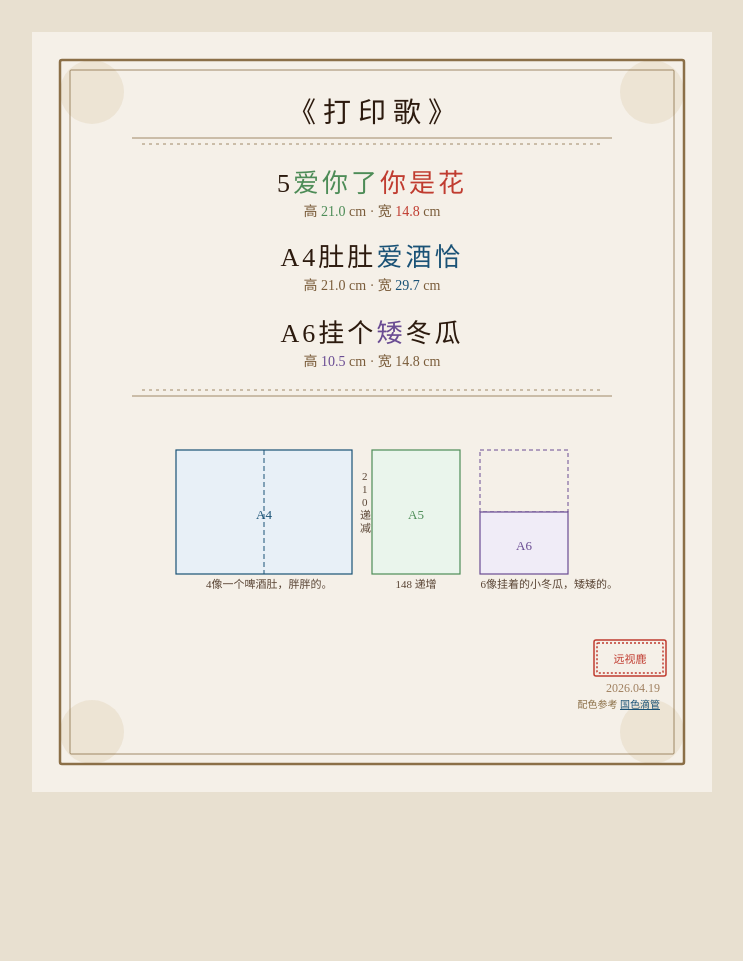
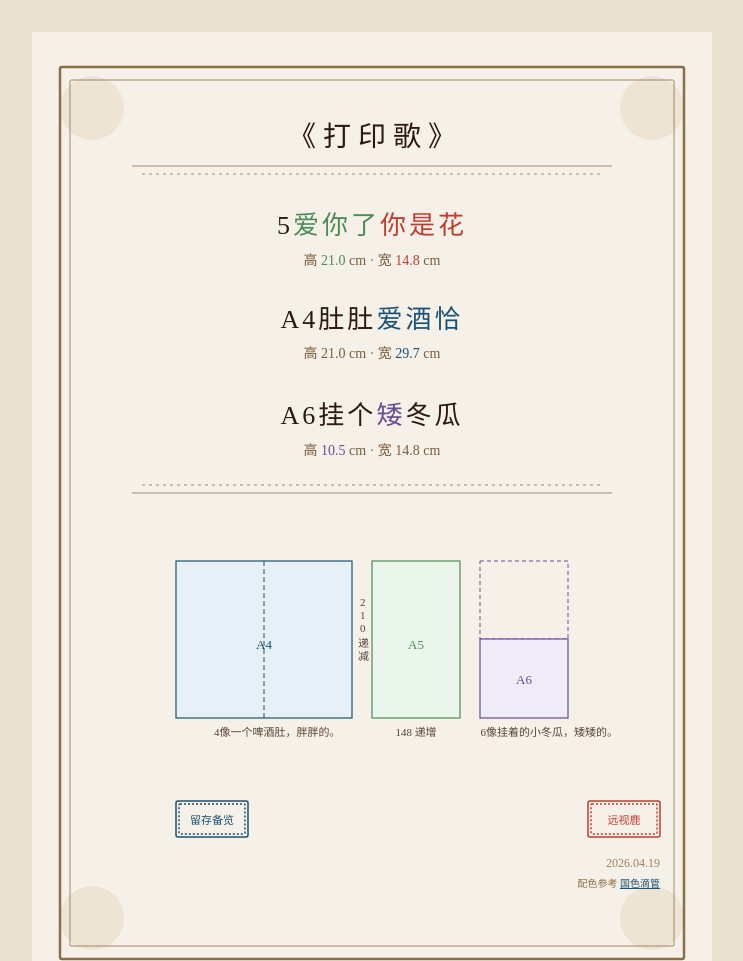
Before and after one commit to yuanshilu/yuanshilu.github.io, a plain HTML site: page dayinge/index.html in a window 1280 px wide. Shown: the top 961 px of the page, without its empty margins (268-1011 px from the left). Before the commit the page ends 824 px from the top, so only its background shows below. Drawn offline with Linux system fonts and the light colour scheme.

Commit message:
dayinge: A4

```diff
--- a/dayinge/index.html
+++ b/dayinge/index.html
@@ -10,7 +10,16 @@
 </style>
 </head>
 <body>
-<svg width="680" height="760" viewBox="0 0 680 760" xmlns="http://www.w3.org/2000/svg">
+<!--
+  打印歌 SVG 海报
+  viewBox: 680 × 962  （竖向 A4 比例，210:297）
+  配色取自国色 https://yuanshilu.top/gsxg/index.html
+    竹青 #4d8c57  → 爱你了 / 21.0
+    胭脂 #c03c30  → 你是花 / 14.8
+    靛青 #1a5276  → 爱酒恰 / 29.7
+    紫苑 #6a4c93  → 矮     / 10.5
+-->
+<svg id="main-svg" width="680" height="962" viewBox="0 0 680 962" xmlns="http://www.w3.org/2000/svg">
   <title>打印歌——A4/A5/A6尺寸记忆口诀</title>
   <desc>宣纸印章风格的打印纸尺寸记忆口诀海报，配色取自国色中国传统色谱</desc>
 
@@ -25,11 +34,10 @@
     .divider   { stroke: #8b6f47; stroke-width: 0.8; }
     .dot-bg    { fill: #c8a97a; opacity: 0.18; }
 
-    /* 尺寸标注同步 */
-    .col-a5r   { fill: #4d8c57; }   /* 竹青 → 爱你了 / 21.0 */
-    .col-a5g   { fill: #c03c30; }   /* 胭脂 → 你是花 / 14.8 */
-    .col-a4    { fill: #1a5276; }   /* 靛青 → 爱酒恰 / 29.7 */
-    .col-a6    { fill: #6a4c93; }   /* 紫苑 → 矮     / 10.5 */
+    .col-a5r   { fill: #4d8c57; }
+    .col-a5g   { fill: #c03c30; }
+    .col-a4    { fill: #1a5276; }
+    .col-a6    { fill: #6a4c93; }
 
     .box-a5    { fill: #eaf5ec; stroke: #4d8c57; stroke-width: 1.2; }
     .box-a4    { fill: #e8f0f7; stroke: #1a5276; stroke-width: 1.2; }
@@ -42,125 +50,148 @@
 
     .seal-b    { fill: none; stroke: #c03c30; stroke-width: 1.5; }
     .seal-txt  { font-family: serif; font-size: 11px; fill: #c03c30; text-anchor: middle; }
-    .seal-link { cursor: pointer; }
+    .seal-save-b   { fill: none; stroke: #1a5276; stroke-width: 1.5; }
+    .seal-save-txt { font-family: serif; font-size: 11px; fill: #1a5276; text-anchor: middle; }
 
     .credit-txt { font-family: serif; font-size: 10px; fill: #8b6f47; }
-    .credit-lnk { font-family: serif; font-size: 10px; fill: #1a5276; text-decoration: underline; }
+    .credit-lnk { font-family: serif; font-size: 10px; fill: #1a5276; text-decoration: underline; cursor: pointer; }
   </style>
 
-  <rect width="680" height="760" class="poem-bg"/>
-  <circle cx="60"  cy="60"  r="32" class="dot-bg"/>
-  <circle cx="620" cy="60"  r="32" class="dot-bg"/>
-  <circle cx="60"  cy="700" r="32" class="dot-bg"/>
-  <circle cx="620" cy="700" r="32" class="dot-bg"/>
-  <rect x="28" y="28" width="624" height="704" rx="2" class="b-out"/>
-  <rect x="38" y="38" width="604" height="684" rx="1" class="b-in"/>
+  <!-- 背景 & 边框 -->
+  <rect width="680" height="962" class="poem-bg"/>
+  <circle cx="60"  cy="76"  r="32" class="dot-bg"/>
+  <circle cx="620" cy="76"  r="32" class="dot-bg"/>
+  <circle cx="60"  cy="886" r="32" class="dot-bg"/>
+  <circle cx="620" cy="886" r="32" class="dot-bg"/>
+  <rect x="28" y="35" width="624" height="892" rx="2" class="b-out"/>
+  <rect x="38" y="48" width="604" height="866" rx="1" class="b-in"/>
 
   <!-- 标题 -->
-  <text x="340" y="90" class="title-txt">《 打 印 歌 》</text>
-  <line x1="100" y1="106" x2="580" y2="106" class="divider"/>
-  <line x1="110" y1="112" x2="570" y2="112" class="divider" stroke-dasharray="3,4"/>
+  <text x="340" y="114" class="title-txt">《 打 印 歌 》</text>
+  <line x1="100" y1="134" x2="580" y2="134" class="divider"/>
+  <line x1="110" y1="142" x2="570" y2="142" class="divider" stroke-dasharray="3,4"/>
 
-  <!-- A5 句：5普通色，爱你了→竹青，你是花→胭脂 -->
-  <text y="160" class="poem-line">
+  <!-- A5 句 -->
+  <text y="202" class="poem-line">
     <tspan x="340" text-anchor="middle">
       <tspan fill="#2c1a0e">5</tspan><tspan class="col-a5r">爱你了</tspan><tspan class="col-a5g">你是花</tspan>
     </tspan>
   </text>
-  <text x="340" y="184" class="sub-txt">
+  <text x="340" y="233" class="sub-txt">
     <tspan fill="#7a5c3a">高 </tspan><tspan class="col-a5r">21.0</tspan><tspan fill="#7a5c3a"> cm · 宽 </tspan><tspan class="col-a5g">14.8</tspan><tspan fill="#7a5c3a"> cm</tspan>
   </text>
 
   <!-- A4 句 -->
-  <text y="234" class="poem-line">
+  <text y="296" class="poem-line">
     <tspan x="340" text-anchor="middle">
       <tspan fill="#2c1a0e">A4肚肚</tspan><tspan class="col-a4">爱酒恰</tspan>
     </tspan>
   </text>
-  <text x="340" y="258" class="sub-txt">
+  <text x="340" y="326" class="sub-txt">
     <tspan fill="#7a5c3a">高 21.0 cm · 宽 </tspan><tspan class="col-a4">29.7</tspan><tspan fill="#7a5c3a"> cm</tspan>
   </text>
 
   <!-- A6 句 -->
-  <text y="310" class="poem-line">
+  <text y="392" class="poem-line">
     <tspan x="340" text-anchor="middle">
       <tspan fill="#2c1a0e">A6挂个</tspan><tspan class="col-a6">矮</tspan><tspan fill="#2c1a0e">冬瓜</tspan>
     </tspan>
   </text>
-  <text x="340" y="334" class="sub-txt">
+  <text x="340" y="423" class="sub-txt">
     <tspan fill="#7a5c3a">高 </tspan><tspan class="col-a6">10.5</tspan><tspan fill="#7a5c3a"> cm · 宽 14.8 cm</tspan>
   </text>
 
   <!-- 分割线 -->
-  <line x1="110" y1="358" x2="570" y2="358" class="divider" stroke-dasharray="3,4"/>
-  <line x1="100" y1="364" x2="580" y2="364" class="divider"/>
+  <line x1="110" y1="453" x2="570" y2="453" class="divider" stroke-dasharray="3,4"/>
+  <line x1="100" y1="461" x2="580" y2="461" class="divider"/>
+
+  <!-- A4 框 -->
+  <rect x="144" y="529" width="176" height="157" class="box-a4"/>
+  <line x1="232" y1="529" x2="232" y2="686" stroke="#1a5276" stroke-width="1" stroke-dasharray="5,3"/>
+  <text x="232" y="617" class="lbl-a4">A4</text>
+  <text x="182" y="704" class="note-txt">4像一个啤酒肚，胖胖的。</text>
+
+  <!-- A5 框 -->
+  <rect x="340" y="529" width="88" height="157" class="box-a5"/>
+  <text x="384" y="617" class="lbl-a5">A5</text>
+  <text x="384" y="704" font-family="serif" font-size="11" fill="#5a4535" text-anchor="middle">148 递增</text>
+  <text x="328" y="574" class="dim-txt" text-anchor="end">2</text>
+  <text x="328" y="587" class="dim-txt" text-anchor="end">1</text>
+  <text x="328" y="600" class="dim-txt" text-anchor="end">0</text>
+  <text x="326" y="615" class="dim-txt" text-anchor="end">递</text>
+  <text x="326" y="628" class="dim-txt" text-anchor="end">减</text>
+
+  <!-- A6 ghost：x=448 y=529 w=88 h=78 -->
+  <rect x="448" y="529" width="88" height="78" class="box-ghost"/>
+  <!-- A6 实线：x=448 y=607 w=88 h=79 底=686 -->
+  <rect x="448" y="607" width="88" height="79" class="box-a6"/>
+  <text x="492" y="652" class="lbl-a6">A6</text>
+  <text x="586" y="704" class="note-txt" text-anchor="end">6像挂着的小冬瓜，矮矮的。</text>
 
   <!-- ══════════════════════════════════════════
-       比例示意图
+       右下角（右对齐 x=628）：
+         印章 远视鹿  top=769 h=36 底=805  → 链接 yuanshilu.top
+         日期         y=835
+         配色备注     y=855
 
-       底边 y=542
-       A4: x=144 y=418 w=176 h=124   右边 x=320
-       A5: x=340 y=418 w=88  h=124   右边 x=428
-       A6 ghost: x=448 y=418 w=88 h=62
-       A6 实线:  x=448 y=480 w=88 h=62  底边 y=542  右边 x=536
-
-       A4注释：左对齐 x=144，不超 x=320，底边下 y≈556
-       A6注释：右对齐 x=536，不超左 x=448，底边下 y≈556
-       148递增：A5底边下，居中 x=384，y≈556
-       210递减：A5右边外侧正向，x=432，y约中部
+       左下角：
+         印章 留存备览  水平与远视鹿对齐 top=769 h=36
+                       左边与A4框左边对齐 x=144
+                       点击保存SVG为PNG
   ══════════════════════════════════════════ -->
 
-  <!-- A4 框 -->
-  <rect x="144" y="418" width="176" height="124" class="box-a4"/>
-  <line x1="232" y1="418" x2="232" y2="542" stroke="#1a5276" stroke-width="1" stroke-dasharray="5,3"/>
-  <text x="232" y="487" class="lbl-a4">A4</text>
-  <!-- A4 底边下注释：左对齐，宽不超出A4右边x=320 -->
-  <text x="174" y="556" class="note-txt">4像一个啤酒肚，胖胖的。</text>
-
-  <!-- A5 框 -->
-  <rect x="340" y="418" width="88" height="124" class="box-a5"/>
-  <text x="384" y="487" class="lbl-a5">A5</text>
-  <!-- 148递增：A5底边正下方居中 -->
-  <text x="384" y="556" font-family="serif" font-size="11" fill="#5a4535" text-anchor="middle">148 递增</text>
-  <!-- 210递减：A5右边外侧，正向两行，紧贴右边 x=432 -->
-  <text x="330" y="448" class="dim-txt">2</text>
-  <text x="330" y="461" class="dim-txt">1</text>
-  <text x="330" y="474" class="dim-txt">0</text>
-  <text x="328" y="487" class="dim-txt">递</text>
-  <text x="328" y="500" class="dim-txt">减</text>
-
-  <!-- A6 ghost -->
-  <rect x="448" y="418" width="88" height="62" class="box-ghost"/>
-  <!-- A6 实线 -->
-  <rect x="448" y="480" width="88" height="62" class="box-a6"/>
-  <text x="492" y="518" class="lbl-a6">A6</text>
-  <!-- A6 底边下注释：右对齐 x=536，不超左边 x=448 -->
-  <text x="586" y="556" class="note-txt" text-anchor="end">6像挂着的小冬瓜，矮矮的。</text>
-
-  <!-- ══════════════════════════════════════════
-       右下角（全部右对齐 x=628）：
-         印章（可点击链接）  y≈620~656
-         间隔 8px
-         日期               y≈672
-         间隔 8px
-         配色参考行          y≈688
-  ══════════════════════════════════════════ -->
-
-  <!-- 印章作为链接 -->
-  <a href="https://yuanshilu.top" target="_blank" class="seal-link">
-    <rect x="562" y="608" width="72" height="36" rx="2" class="seal-b"/>
-    <rect x="565" y="611" width="66" height="30" rx="1" class="seal-b" stroke-dasharray="2,2"/>
-    <text x="598" y="631" class="seal-txt">远视鹿</text>
+  <!-- 远视鹿印章（右下） -->
+  <a href="https://yuanshilu.top" target="_blank" style="cursor:pointer;">
+    <rect x="556" y="769" width="72" height="36" rx="2" class="seal-b"/>
+    <rect x="559" y="772" width="66" height="30" rx="1" class="seal-b" stroke-dasharray="2,2"/>
+    <text x="592" y="792" class="seal-txt">远视鹿</text>
   </a>
 
-  <!-- 日期（印章底边644 + 间隔16 = 660） -->
-  <text x="628" y="660" font-family="serif" font-size="12" fill="#a08060" text-anchor="end">2026.04.19</text>
+  <!-- 日期 -->
+  <text x="628" y="835" font-family="serif" font-size="12" fill="#a08060" text-anchor="end">2026.04.19</text>
 
-  <!-- 配色参考（日期660 + 间隔16 = 676） -->
-  <text x="628" y="676" text-anchor="end">
-    <tspan class="credit-txt">配色参考 </tspan><a href="https://yuanshilu.top/gsxg/index.html" target="_blank"><tspan class="credit-lnk">国色滴管</tspan></a>
+  <!-- 配色备注 -->
+  <text x="628" y="855" text-anchor="end">
+    <tspan class="credit-txt">配色参考 </tspan><tspan class="credit-lnk" onclick="window.open('https://yuanshilu.top/gsxg/index.html','_blank')">国色滴管</tspan>
   </text>
 
+  <!-- 留存备览印章（左下，与远视鹿水平对齐，左边 x=144） -->
+  <g id="save-stamp" style="cursor:pointer;" onclick="saveSvgAsPng()">
+    <rect x="144" y="769" width="72" height="36" rx="2" class="seal-save-b"/>
+    <rect x="147" y="772" width="66" height="30" rx="1" class="seal-save-b" stroke-dasharray="2,2"/>
+    <text x="180" y="792" class="seal-save-txt">留存备览</text>
+  </g>
+
 </svg>
+
+<script>
+function saveSvgAsPng() {
+  const svg = document.getElementById('main-svg');
+  const serializer = new XMLSerializer();
+  const svgStr = serializer.serializeToString(svg);
+  const svgBlob = new Blob([svgStr], { type: 'image/svg+xml;charset=utf-8' });
+  const url = URL.createObjectURL(svgBlob);
+
+  const img = new Image();
+  img.onload = function () {
+    const scale = 2; // 2x 清晰度
+    const canvas = document.createElement('canvas');
+    canvas.width  = svg.width.baseVal.value * scale;
+    canvas.height = svg.height.baseVal.value * scale;
+    const ctx = canvas.getContext('2d');
+    ctx.scale(scale, scale);
+    ctx.drawImage(img, 0, 0);
+    URL.revokeObjectURL(url);
+
+    canvas.toBlob(function (blob) {
+      const a = document.createElement('a');
+      a.href = URL.createObjectURL(blob);
+      a.download = '打印歌.png';
+      a.click();
+    }, 'image/png');
+  };
+  img.src = url;
+}
+</script>
 </body>
 </html>
```
